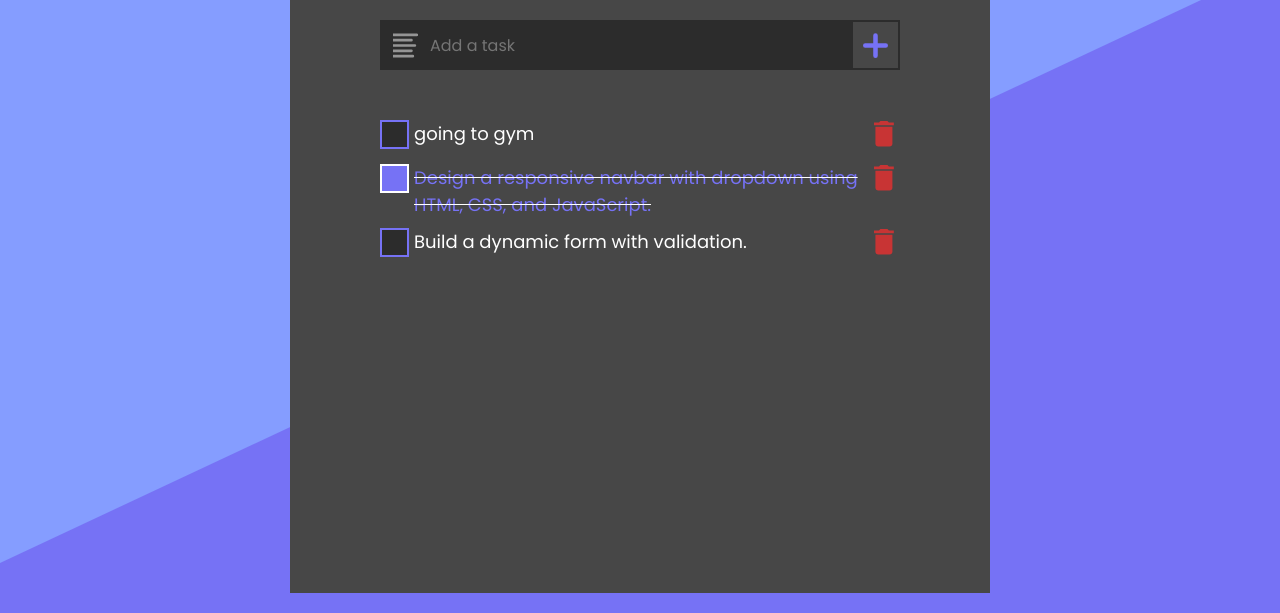
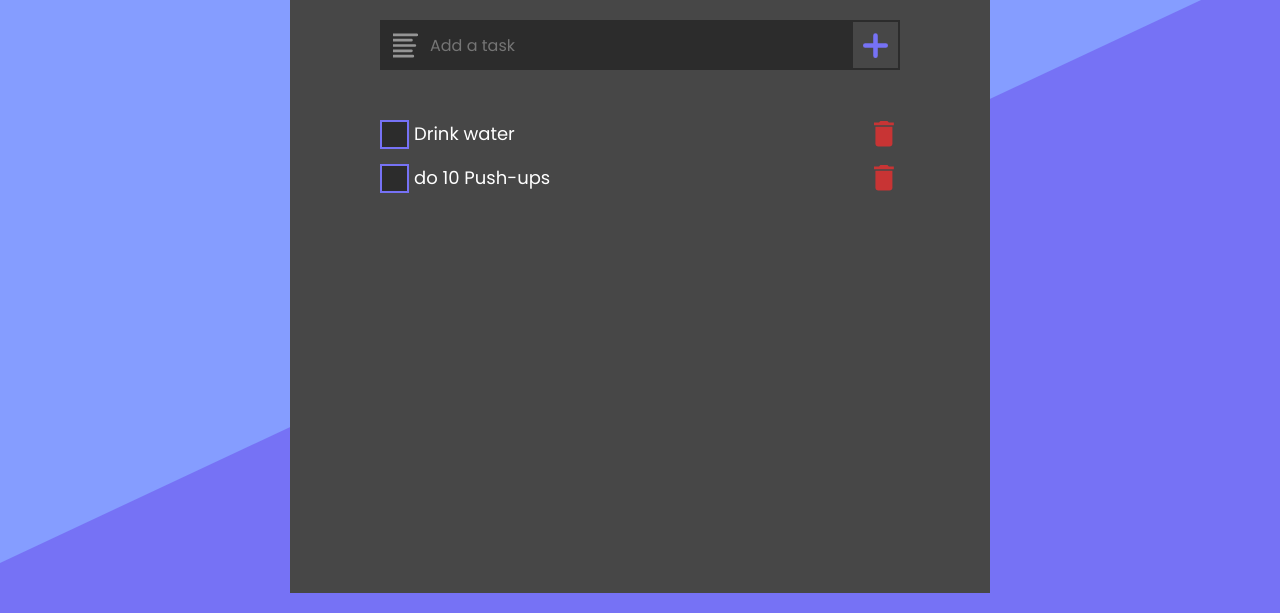
Before and after one commit to silverPalets/todo-list, a plain HTML site: page index.html in a window 1280 px wide. Shown: the part 187-800 px from the top of the page. Drawn offline with Linux system fonts and the light colour scheme.

Commit message:
display todo list from local storage to html page and fixing a bug with text wrapping

```diff
--- a/index.html
+++ b/index.html
@@ -48,7 +48,7 @@
             </button>
           </form>
           <!-- ----------------------------------------------------------------- -->
-          <div class="todo-list">
+          <div class="todo-list js-todo-list">
             <div class="task">
               <div class="check-box"></div>
               <div class="task-name-container">
--- a/src/css/styles.css
+++ b/src/css/styles.css
@@ -157,7 +157,6 @@ body .second-background {
 .todo-list .task {
   display: flex;
   align-items: start;
-  /* flex-wrap: wrap; */
   justify-content: center;
 
   margin-top: 10px;
@@ -177,6 +176,7 @@ body .second-background {
   color: var(--secondery-color);
   font-size: 18px;
   padding: 0 5px;
+  overflow-wrap: anywhere;
 }
 
 .task .delete-button {
--- a/src/index.js
+++ b/src/index.js
@@ -4,7 +4,7 @@ Data.todo = localStorage.getItem("todo")
   ? JSON.parse(localStorage.getItem("todo"))
   : ["Drink water \udb80\uddab", "do 10 Push-ups"];
 
-console.log(Data.todo);
+displayTasks();
 
 let taskInput = document.querySelector(".js-add-task-form");
 taskInput.addEventListener("submit", (e) => {
@@ -14,5 +14,28 @@ taskInput.addEventListener("submit", (e) => {
 
   Data.todo.push(task);
   localStorage.setItem("todo", JSON.stringify(Data.todo));
-  console.log(Data);
+
+  displayTasks();
 });
+
+function displayTasks() {
+  let todoList = document.querySelector(".js-todo-list");
+  let todoListHTML = " ";
+
+  Data.todo.forEach((todo) => {
+    todoListHTML += `
+      <div class="task">
+        <div class="check-box"></div>
+        <div class="task-name-container">
+          <p class="task-name">${todo}</p>
+        </div>
+        <button class="delete-button">
+          <img src="./src/icones/garbage.svg" alt="delete button" />
+        </button>
+      </div>
+    `;
+  });
+
+
+  todoList.innerHTML = todoListHTML;
+}
```
